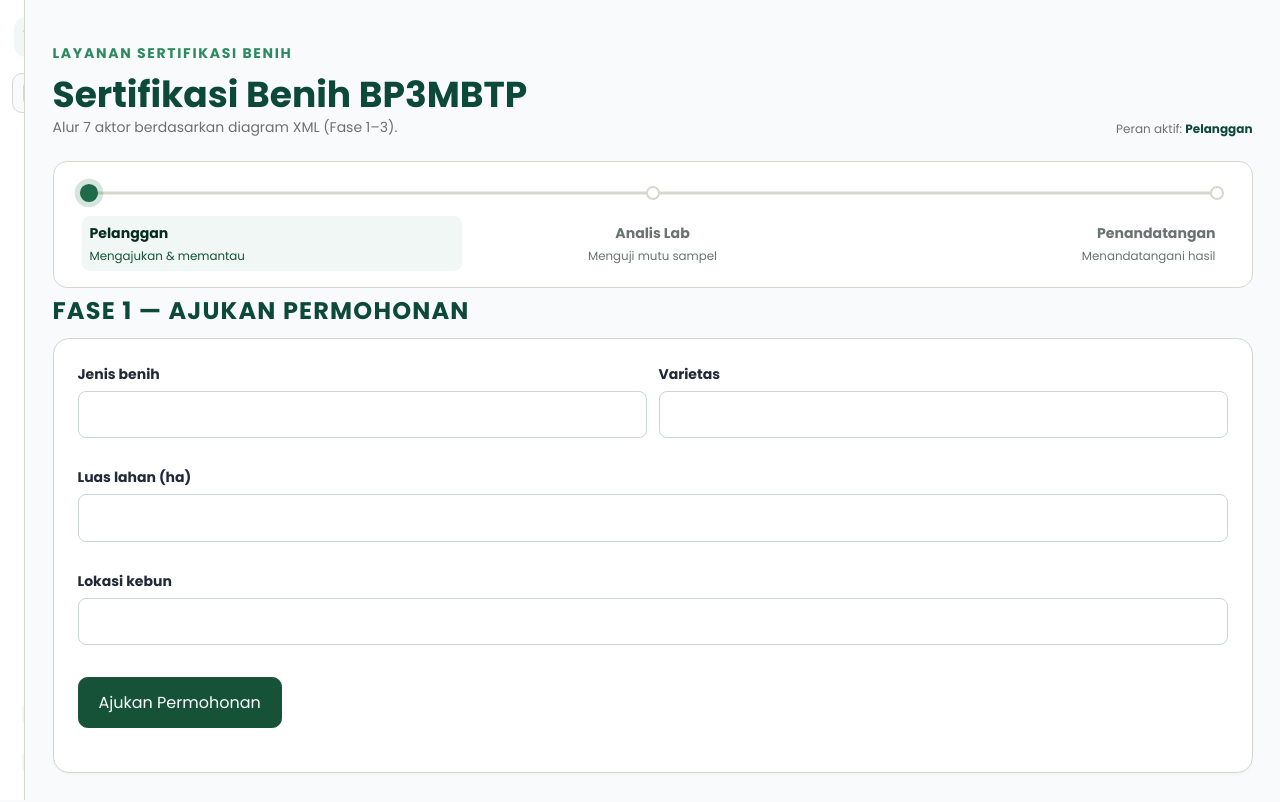
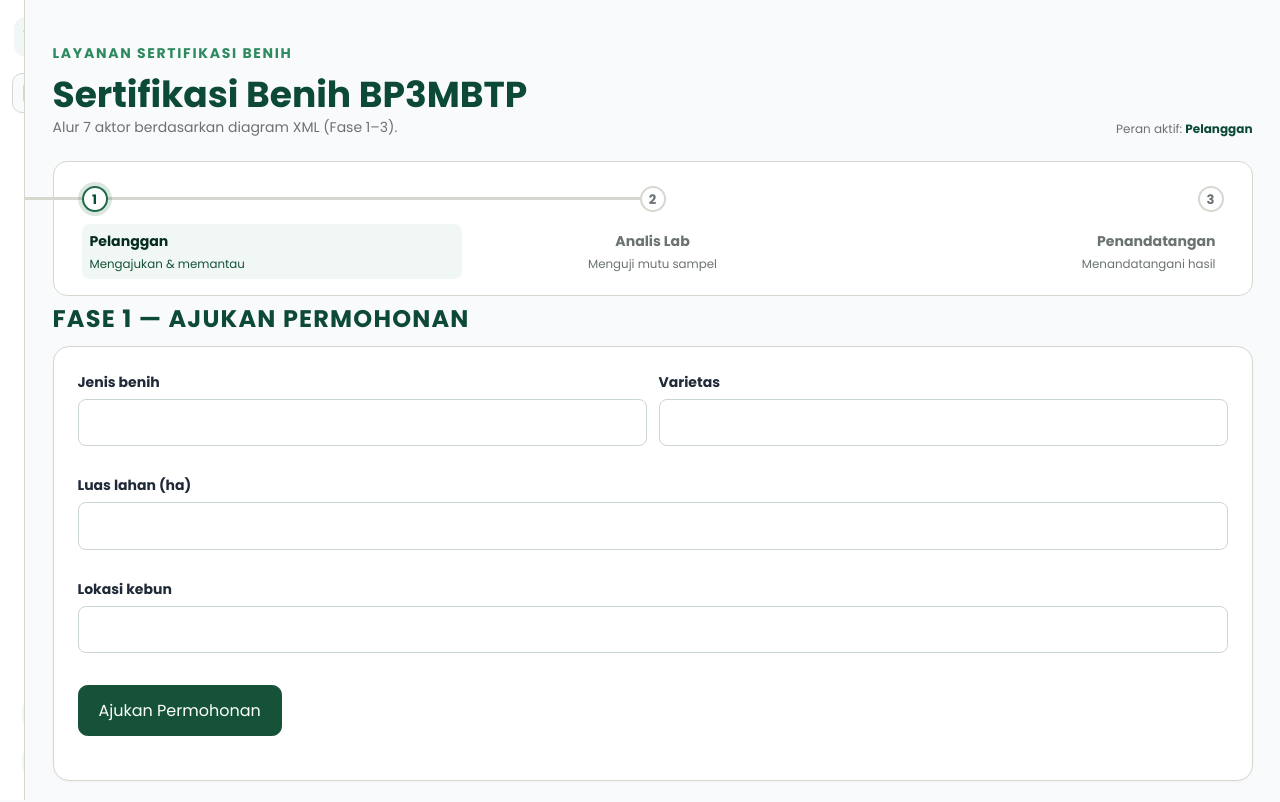
Before and after one commit to AmirulJusticia0507/sitani_DIY, a Next.js app in the folder frontend/: page /certification in a window 1280 px wide. Shown: the top 802 px of the page. Built offline with nearby package versions, Linux system fonts and the light colour scheme; no server answers.

Commit message:
Stepper sertifikasi mengikuti referensi: lingkaran bernomor, garis penghubung, centang untuk step selesai

```diff
--- a/frontend/app/certification/page.tsx
+++ b/frontend/app/certification/page.tsx
@@ -191,20 +191,24 @@ export default function CertificationPage() {
               <span
                 className="stepper-jalur-isi"
                 style={{
-                  // Garis hijau berhenti di tengah titik aktif (seperti stepper umumnya).
+                  // Garis hijau berhenti di tengah langkah aktif (seperti stepper umumnya).
                   width: `${(PERAN.findIndex((p) => p.id === role) / (PERAN.length - 1)) * 100}%`,
                 }}
               />
-              {PERAN.map((item) => (
-                <span
-                  key={item.id}
-                  className={`stepper-titik${role === item.id ? " is-aktif" : ""}${
-                    PERAN.findIndex((p) => p.id === role) > PERAN.findIndex((p) => p.id === item.id)
-                      ? " is-selesai"
-                      : ""
-                  }`}
-                />
-              ))}
+              {PERAN.map((item, index) => {
+                const idx = PERAN.findIndex((p) => p.id === item.id);
+                const idxAktif = PERAN.findIndex((p) => p.id === role);
+                const selesai = idx < idxAktif;
+                return (
+                  <span
+                    key={item.id}
+                    className={`stepper-titik${selesai ? " is-selesai" : ""}${role === item.id ? " is-aktif" : ""}`}
+                    aria-label={`${index + 1}. ${item.label}`}
+                  >
+                    {selesai ? "✓" : index + 1}
+                  </span>
+                );
+              })}
             </div>
 
             <div className="stepper-label-baris">
--- a/frontend/app/globals.css
+++ b/frontend/app/globals.css
@@ -1809,9 +1809,10 @@ a:hover {
 
 
 /* ===== Stepper peran (halaman sertifikasi) =====
-   Mengikuti pola Material Tailwind "stepper with dots": satu garis penuh di
-   belakang titik-titik, progres terisi dari kiri, titik sejajar di atas garis,
-   dan label di bawahnya. Klik label untuk berpindah peran. */
+   Mengikuti pola Material Tailwind "stepper with dots": lingkaran bernomor,
+   garis penghubung hijau/abu mengikuti status langkah sebelumnya, step selesai
+   berisi tanda centang, step aktif putih bergaris hijau, step pending putih
+   bergaris abu. Klik label untuk berpindah peran. */
 .stepper {
   margin: 1.5rem 0 0.5rem;
   padding: 1.5rem 1.75rem 1rem;
@@ -1828,58 +1829,66 @@ a:hover {
   width: 100%;
 }
 
-/* Garis penghubung: dasar abu-abu menghubungkan titik pertama hingga terakhir,
-   garis hijau (progres) dari kiri ke titik aktif. Titik berada tepat di atas garis. */
+/* Garis penghubung: hijau untuk segmen sebelum langkah aktif, abu untuk sisanya.
+   Garis berhenti di tengah setiap lingkaran. */
 .stepper-jalur::before,
 .stepper-jalur-isi {
   position: absolute;
-  top: 50%;
+  top: 11px;
   height: 3px;
-  transform: translateY(-50%);
+  transform: translateX(-50%);
   border-radius: 999px;
   content: "";
   z-index: 1;
 }
 
 .stepper-jalur::before {
-  left: 0;
-  right: 0;
+  left: 11px;
+  right: 11px;
   background: var(--color-sitani-border);
 }
 
 .stepper-jalur-isi {
-  left: 0;
+  left: 11px;
   background: var(--color-sitani-green-600);
   transition: width 0.45s ease;
 }
 
+/* Lingkaran langkah: 26px, berisi nomor (atau centang bila selesai). */
 .stepper-titik {
   position: relative;
   z-index: 2;
-  width: 14px;
-  height: 14px;
+  flex: 0 0 26px;
+  width: 26px;
+  height: 26px;
+  display: grid;
+  place-items: center;
   border-radius: 9999px;
   background: var(--color-white);
   border: 2px solid var(--color-sitani-border);
-  transition: border-color 0.3s ease, background 0.3s ease, box-shadow 0.3s ease, transform 0.3s ease;
+  color: var(--color-sitani-muted);
+  font-size: 0.82rem;
+  font-weight: 700;
+  transition: border-color 0.3s ease, background 0.3s ease, color 0.3s ease, box-shadow 0.3s ease;
 }
 
 .stepper-titik.is-selesai {
   background: var(--color-sitani-green-600);
   border-color: var(--color-sitani-green-600);
+  color: var(--color-white);
 }
 
 .stepper-titik.is-aktif {
-  background: var(--color-sitani-green-600);
+  background: var(--color-white);
   border-color: var(--color-sitani-green-600);
-  box-shadow: 0 0 0 4px rgba(31, 107, 73, 0.18);
-  transform: scale(1.3);
+  color: var(--color-sitani-green-800);
+  box-shadow: 0 0 0 4px rgba(31, 107, 73, 0.16);
 }
 
 .stepper-label-baris {
   display: flex;
   justify-content: space-between;
-  margin-top: 1rem;
+  margin-top: 0.75rem;
 }
 
 .stepper-label-tombol {
```
